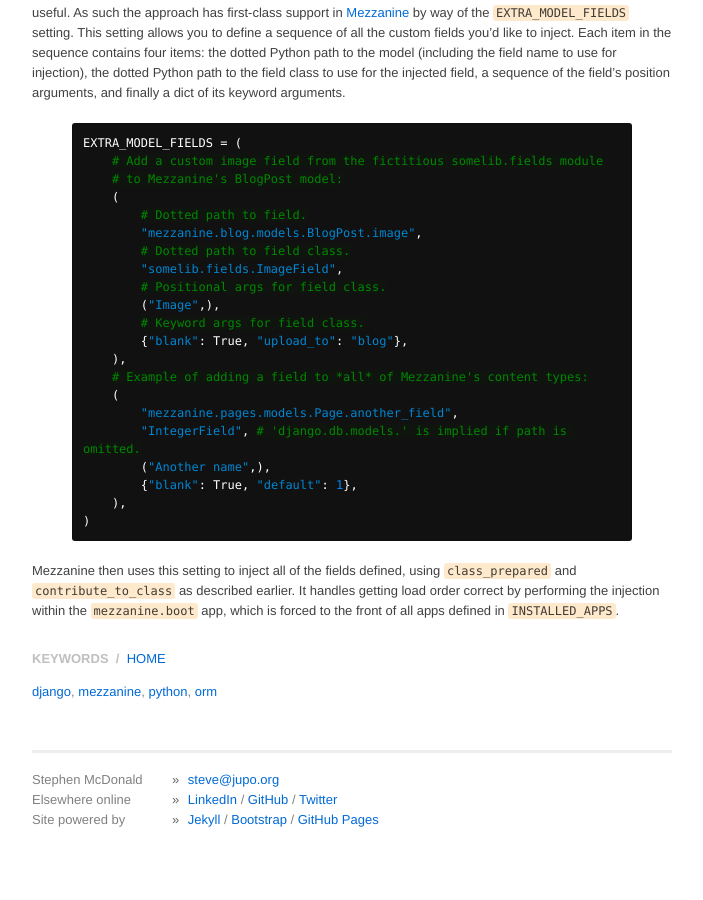
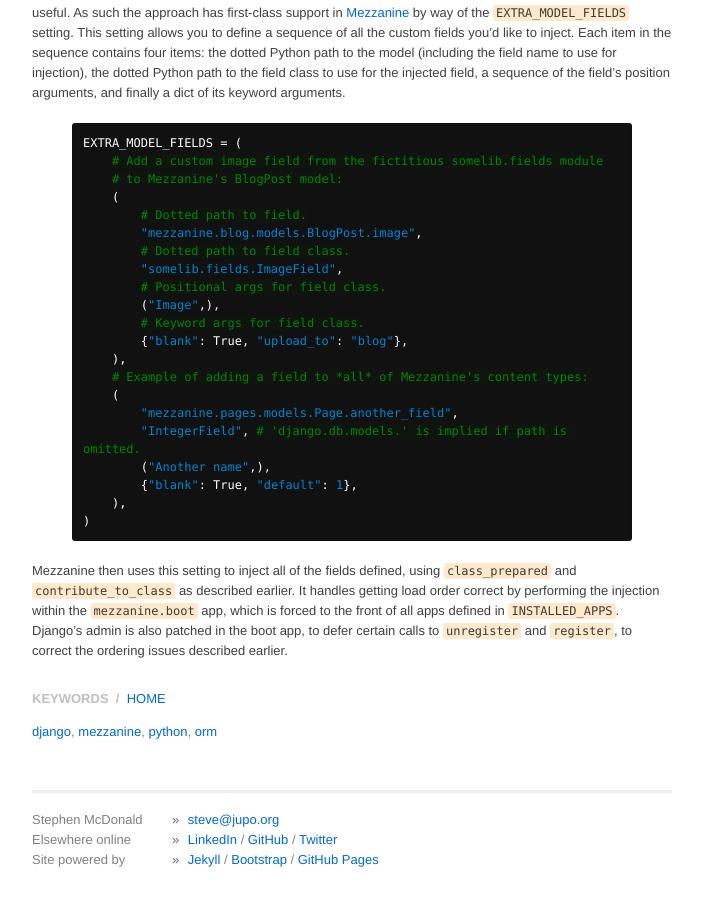
Before and after one commit to xli1224/stephenmcd.github.com, a Jekyll site: the page built from _posts/2011-11-10-django-model-field-injection.md, in a window 1280 px wide and 900 px high, scrolled down 1767 px. Shown: the whole window, without its empty margins (288-991 px from the left). Built offline with Jekyll 4.4.1, drawn with Linux system fonts in a browser that asks for light colours; before the commit the page ends 2627 px from its top, so only the background shows below that.

Commit message:
Added a note about Mezzanine's admin patching in: Django Model Field Injection.

```diff
--- a/_posts/2011-11-10-django-model-field-injection.md
+++ b/_posts/2011-11-10-django-model-field-injection.md
@@ -85,4 +85,4 @@
 )
 {% endhighlight %}
 
-Mezzanine then uses this setting to inject all of the fields defined, using `class_prepared` and `contribute_to_class` as described earlier. It handles getting load order correct by performing the injection within the [`mezzanine.boot`](https://github.com/stephenmcd/mezzanine/blob/master/mezzanine/boot/__init__.py) app, which is forced to the front of all apps defined in `INSTALLED_APPS`.
+Mezzanine then uses this setting to inject all of the fields defined, using `class_prepared` and `contribute_to_class` as described earlier. It handles getting load order correct by performing the injection within the [`mezzanine.boot`](https://github.com/stephenmcd/mezzanine/blob/master/mezzanine/boot/__init__.py) app, which is forced to the front of all apps defined in `INSTALLED_APPS`. Django's admin is also patched in the boot app, to defer certain calls to `unregister` and `register`, to correct the ordering issues described earlier.
```
